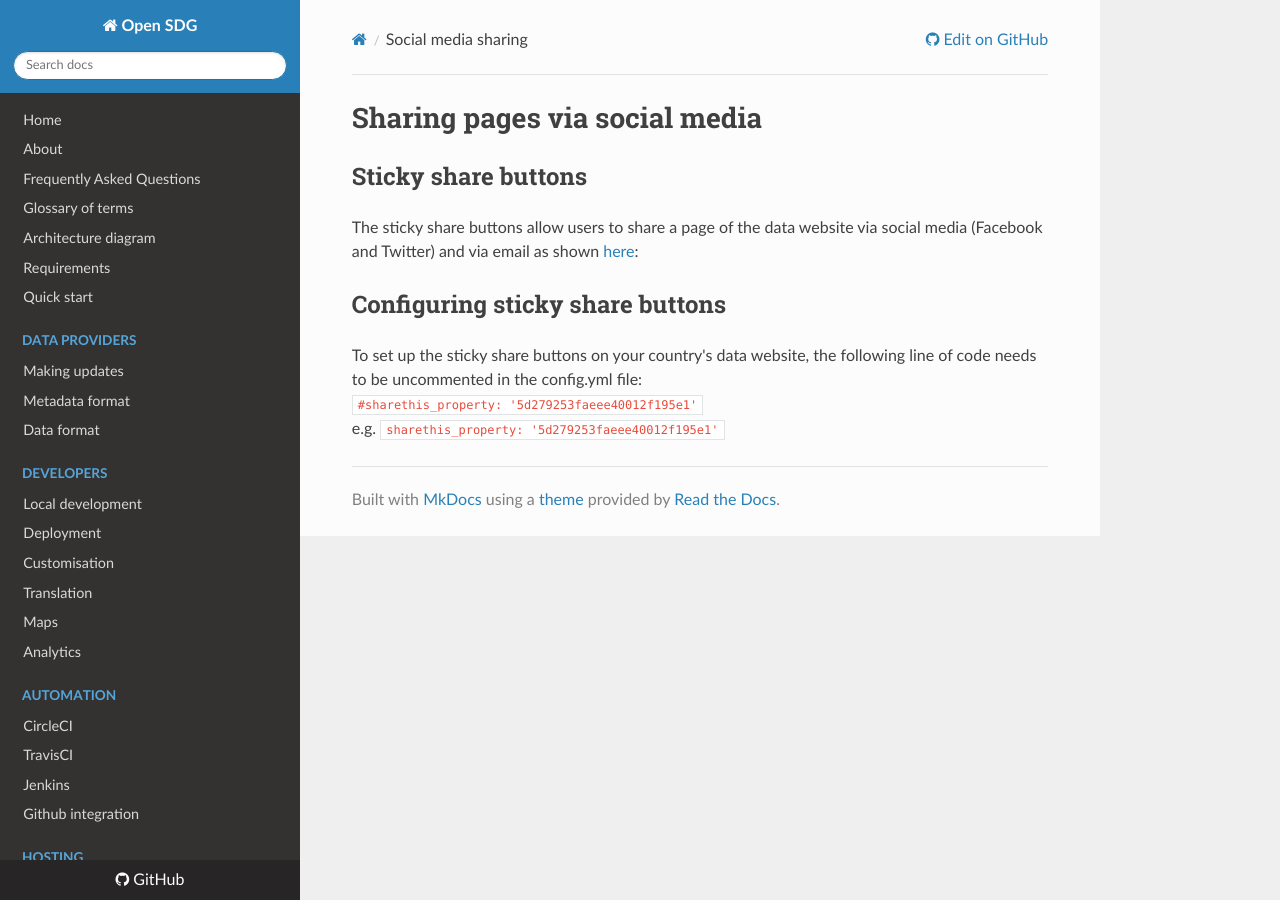
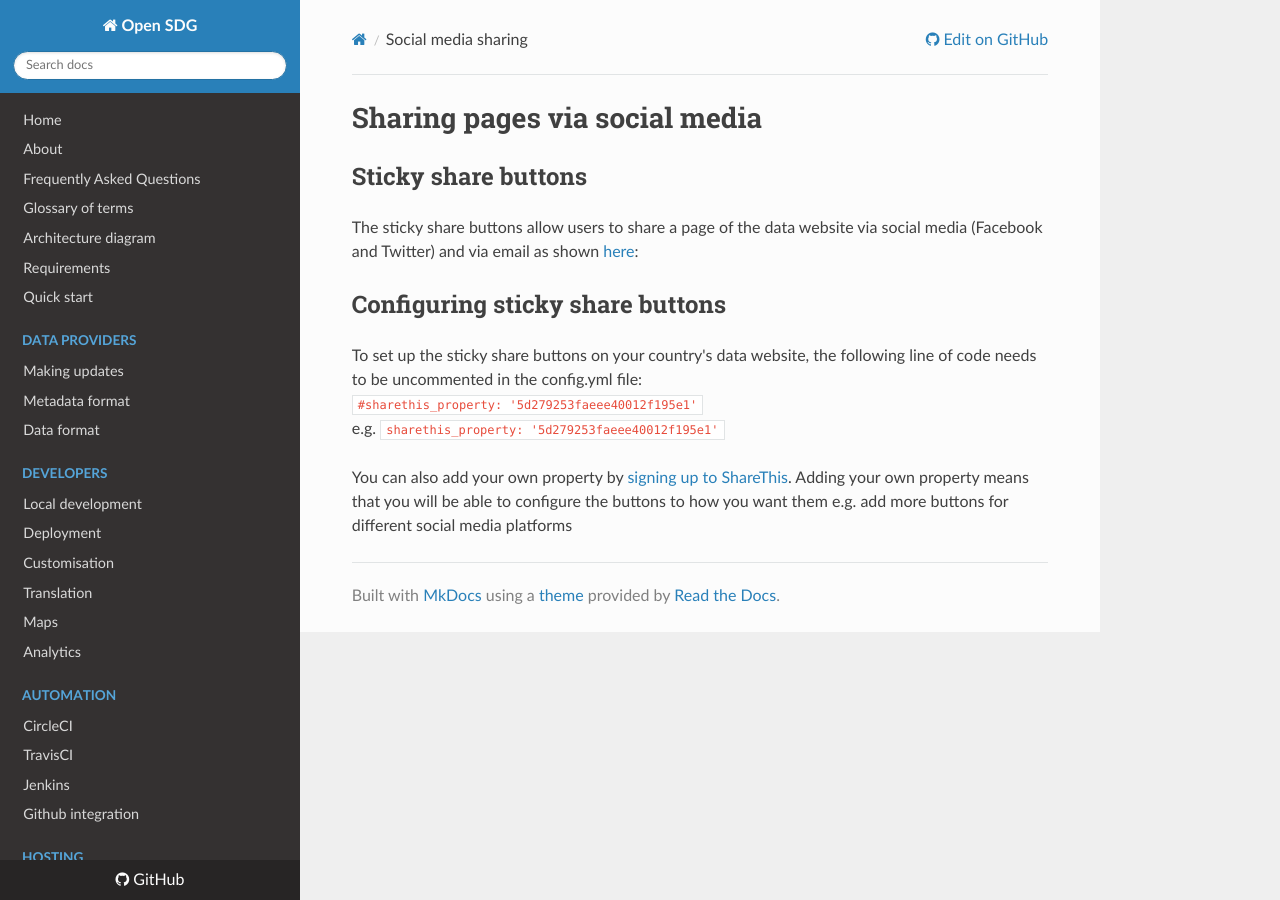
Before and after one commit to open-sdg/open-sdg, an MkDocs documentation site: the page built from docs/social-media-sharing.md, in a window 1280 px wide. Built offline with MkDocs 1.6.1, drawn with Linux system fonts in a browser that asks for light colours; nearby versions of some CDN libraries; old or Windows-style settings are respelled for this version of MkDocs.

Commit message:
Update social-media-sharing.md

```diff
--- a/docs/social-media-sharing.md
+++ b/docs/social-media-sharing.md
@@ -8,3 +8,5 @@ The sticky share buttons allow users to share a page of the data website via soc
 To set up the sticky share buttons on your country's data website, the following line of code needs to be uncommented in the config.yml file:</br>
 `#sharethis_property: '5d279253faeee40012f195e1'`<br>
 e.g. `sharethis_property: '5d279253faeee40012f195e1'`
+
+You can also add your own property by [signing up to ShareThis](https://platform.sharethis.com/sign-up). Adding your own property means that you will be able to configure the buttons to how you want them e.g. add more buttons for different social media platforms
```
